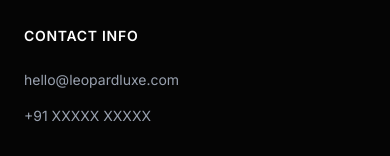
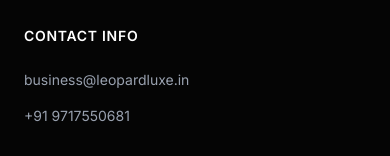
Before and after one commit to sahilrawat399-ai/Leopard-Luxe--white, a React (Vite) app: page /admin-login in a window 390 px wide. Shown: the part 1607-1763 px from the top of the page. Built offline with nearby package versions, Linux system fonts and the light colour scheme; no server answers; a web font is replaced by a local one.

Commit message:
fix: update contact details in footer
Update the email address to business@leopardluxe.in and provide the correct business phone number.

```diff
--- a/src/components/Footer.tsx
+++ b/src/components/Footer.tsx
@@ -50,13 +50,13 @@
             <h4 className="text-white font-semibold mb-6 uppercase tracking-wider text-sm">Contact Info</h4>
             <ul className="space-y-4 mb-8">
               <li>
-                <a href="mailto:hello@leopardluxe.com" className="text-gray-400 hover:text-gold text-sm transition-colors block">
-                  hello@leopardluxe.com
+                <a href="mailto:business@leopardluxe.in" className="text-gray-400 hover:text-gold text-sm transition-colors block">
+                  business@leopardluxe.in
                 </a>
               </li>
               <li>
-                <a href="tel:+910000000000" className="text-gray-400 hover:text-gold text-sm transition-colors block">
-                  +91 XXXXX XXXXX
+                <a href="tel:+919717550681" className="text-gray-400 hover:text-gold text-sm transition-colors block">
+                  +91 9717550681
                 </a>
               </li>
             </ul>
```
